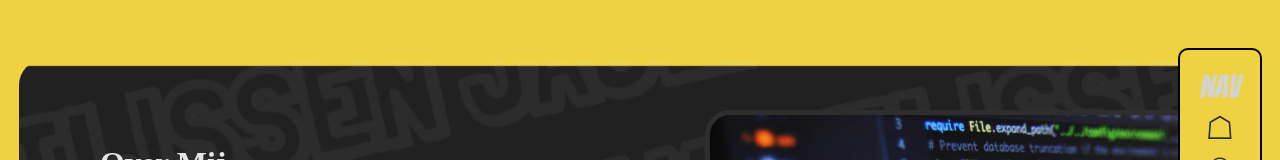
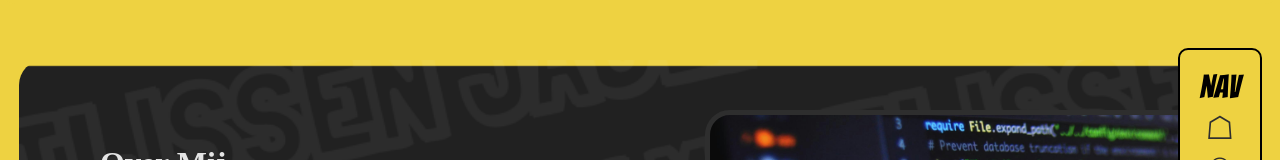
Before and after one commit to JaceyMattijssen/Portfolio, a plain HTML site: page index.html in a window 1280 px wide. Shown: the part 485-645 px from the top of the page. Drawn offline with nearby package versions, Linux system fonts and the light colour scheme; a web font is replaced by a local one.

Commit message:
Update style.css

```diff
--- a/style.css
+++ b/style.css
@@ -240,6 +240,10 @@ footer {
     border: 2px solid black;
 }
 
+.mn-p {
+    color: black;
+}
+
 .list-mobile {
     display: block;
     list-style: none;
```
